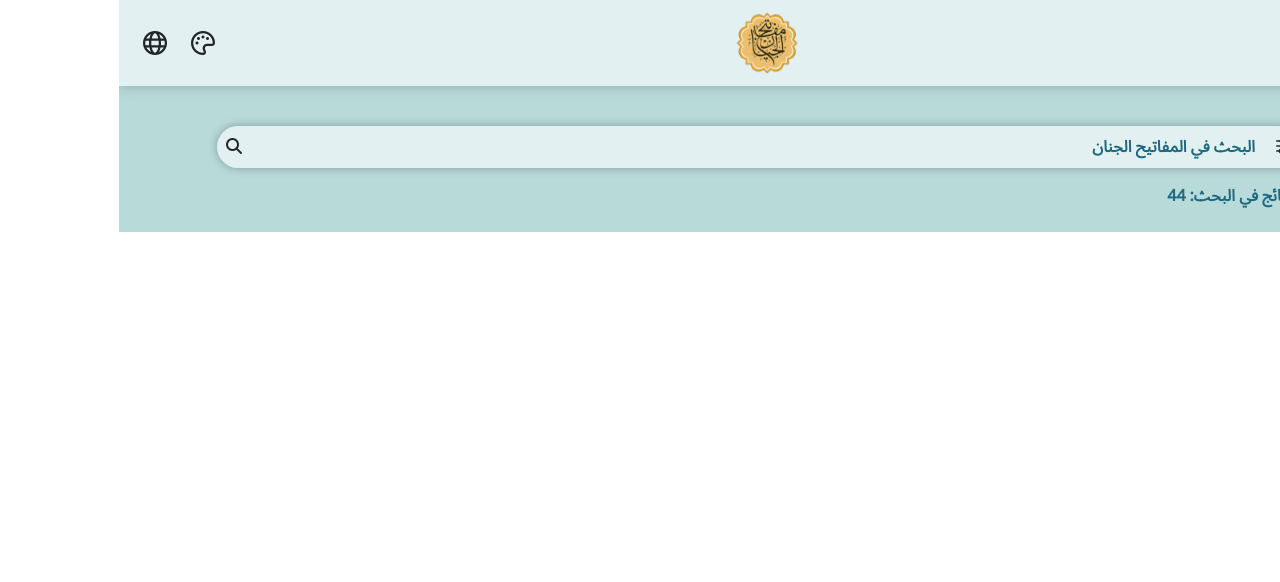
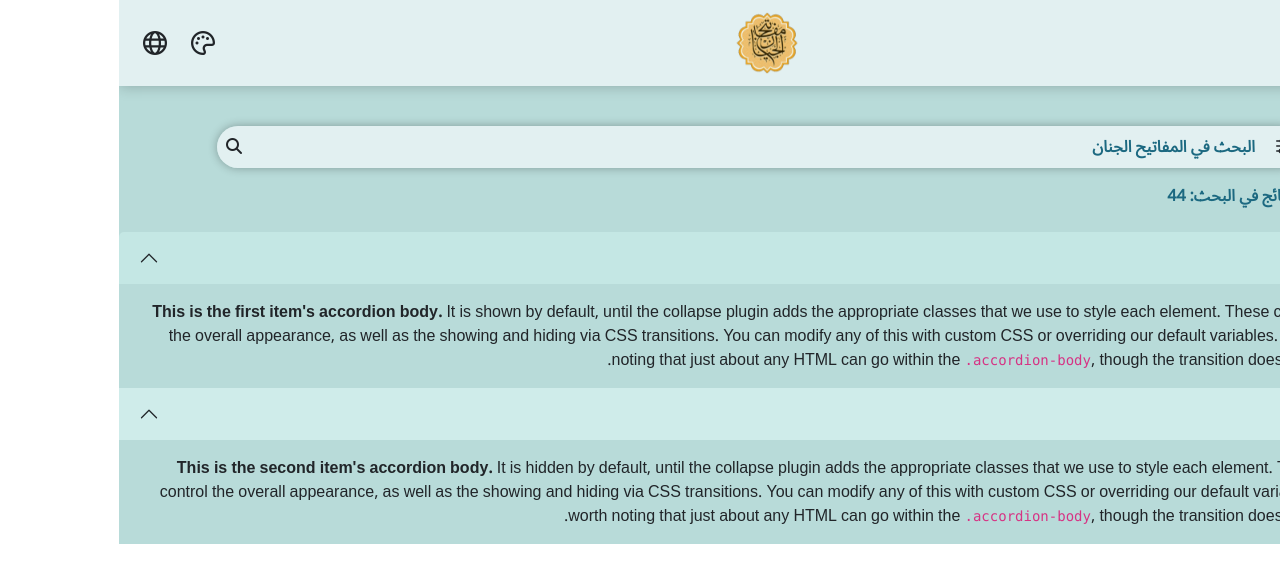
Before and after one commit to mostafafront/mafatih, a Next.js app: page /searchResault in a window 1280 px wide. Shown: the top 582 px of the page. Built offline with nearby package versions, Linux system fonts and the light colour scheme.

Commit message:
start create second section in search resault page

```diff
--- a/src/pages/searchResault/index.js
+++ b/src/pages/searchResault/index.js
@@ -3,7 +3,6 @@ import HeaderC from "../../../components/header";
 import FilterInput from "../../../components/index/filterInput";
 
 export default function SearchResaultPage() {
-
   function preventSubmit(event) {
     event.preventDefault();
   }
@@ -120,12 +119,75 @@ export default function SearchResaultPage() {
               <div className="foundSearch-value ms-1">44</div>
             </div>
           </div>
+        </div>
+        {/* First Section */}
 
-            {/* First Section */}
+        {/* Second Section */}
 
+        <div class="accordion" id="accordionPanelsStayOpenExample">
+          <div class="accordion-item">
+            <h2 class="accordion-header">
+              <button
+                class="accordion-button d-flex justify-content-between align-items-center"
+                type="button"
+                data-bs-toggle="collapse"
+                data-bs-target="#panelsStayOpen-collapseOne"
+                aria-expanded="true"
+                aria-controls="panelsStayOpen-collapseOne"
+              >
+                ادعیة و زیاراة
+              </button>
+            </h2>
+            <div
+              id="panelsStayOpen-collapseOne"
+              class="accordion-collapse collapse show"
+            >
+              <div class="accordion-body">
+                <strong>This is the first item's accordion body.</strong> It is
+                shown by default, until the collapse plugin adds the appropriate
+                classes that we use to style each element. These classes control
+                the overall appearance, as well as the showing and hiding via
+                CSS transitions. You can modify any of this with custom CSS or
+                overriding our default variables. It's also worth noting that
+                just about any HTML can go within the{" "}
+                <code>.accordion-body</code>, though the transition does limit
+                overflow.
+              </div>
+            </div>
+          </div>
+          <div class="accordion-item">
+            <h2 class="accordion-header">
+              <button
+                class="accordion-button d-flex justify-content-between align-items-center"
+                type="button"
+                data-bs-toggle="collapse"
+                data-bs-target="#panelsStayOpen-collapseTwo"
+                aria-expanded="false"
+                aria-controls="panelsStayOpen-collapseTwo"
+              >
+                الأعمال
+              </button>
+            </h2>
+            <div
+              id="panelsStayOpen-collapseTwo"
+              class="accordion-collapse collapse show"
+            >
+              <div class="accordion-body">
+                <strong>This is the second item's accordion body.</strong> It is
+                hidden by default, until the collapse plugin adds the
+                appropriate classes that we use to style each element. These
+                classes control the overall appearance, as well as the showing
+                and hiding via CSS transitions. You can modify any of this with
+                custom CSS or overriding our default variables. It's also worth
+                noting that just about any HTML can go within the{" "}
+                <code>.accordion-body</code>, though the transition does limit
+                overflow.
+              </div>
+            </div>
+          </div>
 
         </div>
-
+        {/* Second Section */}
       </main>
     </>
   );
```
